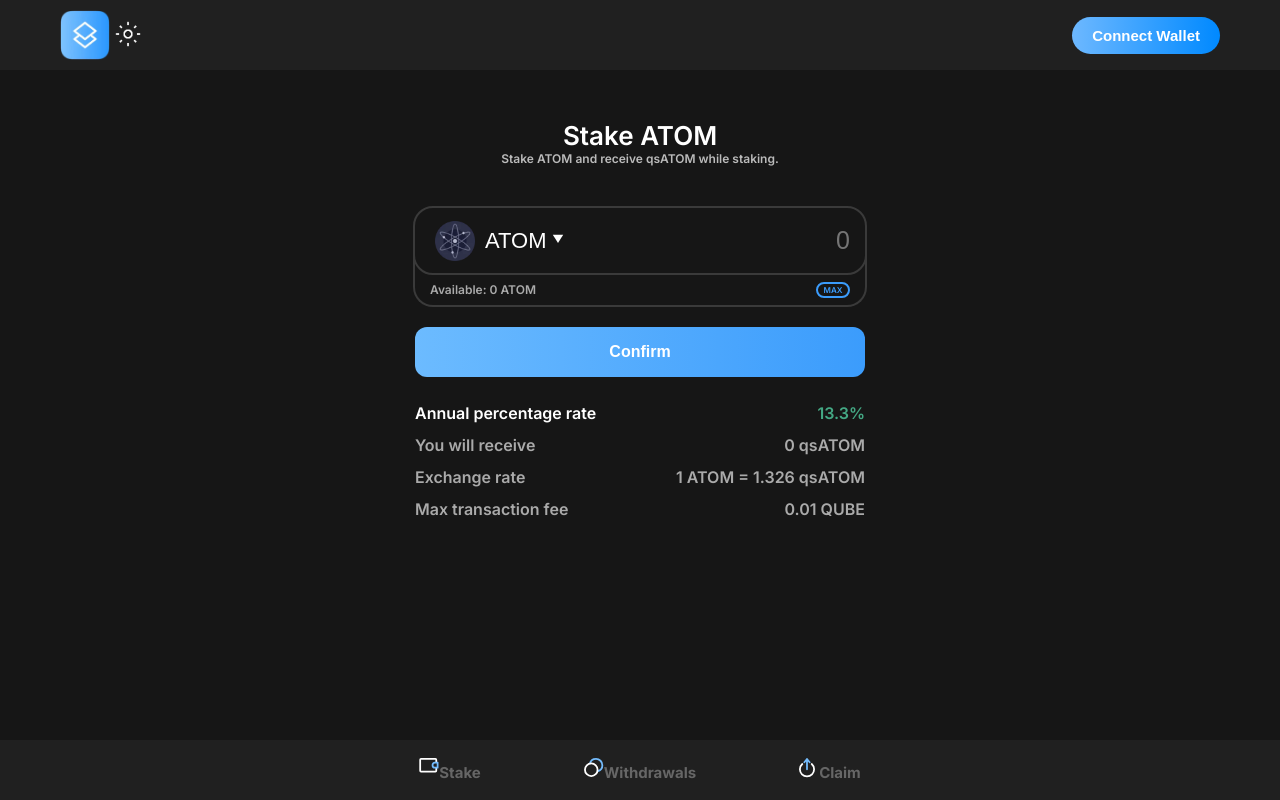
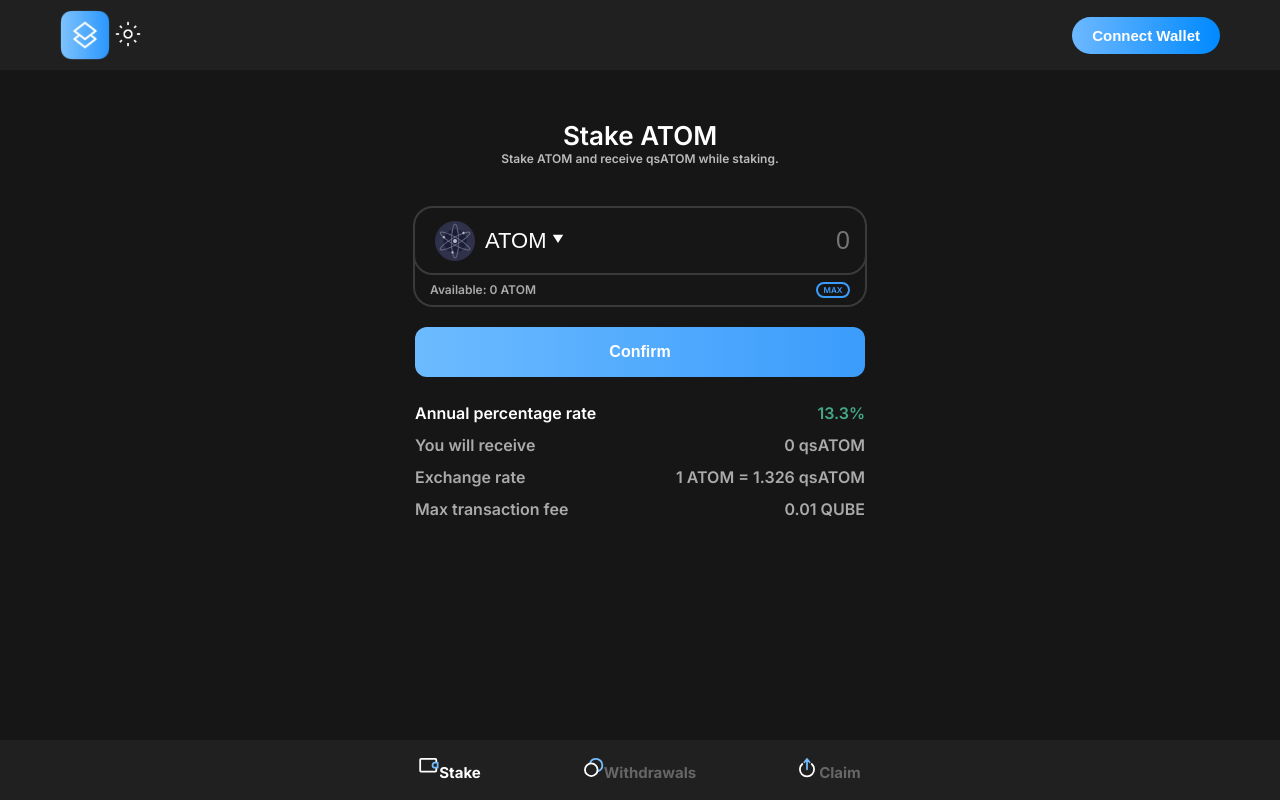
Before and after one commit to QubeLedger/staking-frontend, a React (Create React App) app: page / in a window 1280 px wide. Built offline with nearby package versions, Linux system fonts and the light colour scheme.

Commit message:
feat: transparent header

```diff
--- a/src/components/Header/MainHeader/Links.tsx
+++ b/src/components/Header/MainHeader/Links.tsx
@@ -92,7 +92,7 @@ export const DesLink = () => {
     return (
         <BlockLink>
             <LinkBlock>
-                <MainHeaderLink to="/stake">Stake</MainHeaderLink>
+                <MainHeaderLink to="/">Stake</MainHeaderLink>
             </LinkBlock>
             <LinkBlock>
                 <MainHeaderLink to="/withdrawal">Withdrawals</MainHeaderLink>
@@ -114,7 +114,7 @@ export const MobileLink = () => {
             <NavBlock navBlockBg={theme.navBlockBg}>
                 <MobBlockLink>
                     <MobLinkBlock>
-                        <MainHeaderLink to="/stake">
+                        <MainHeaderLink to="/">
                             <WalletLogo icon={theme.active == true ? myBlackLogo : myLogo}></WalletLogo>
                             Stake
                         </MainHeaderLink>
--- a/src/components/Header/MainHeader/MainHeader.tsx
+++ b/src/components/Header/MainHeader/MainHeader.tsx
@@ -12,6 +12,9 @@ const Header = styled.div <{headerColor: string}>`
     background: ${props => props.headerColor};
     display: flex;
     align-items: center;
+    @media (max-width: 500px) {
+        background: transparent;
+    }
 `
 
 const Logo = styled.img`
```
